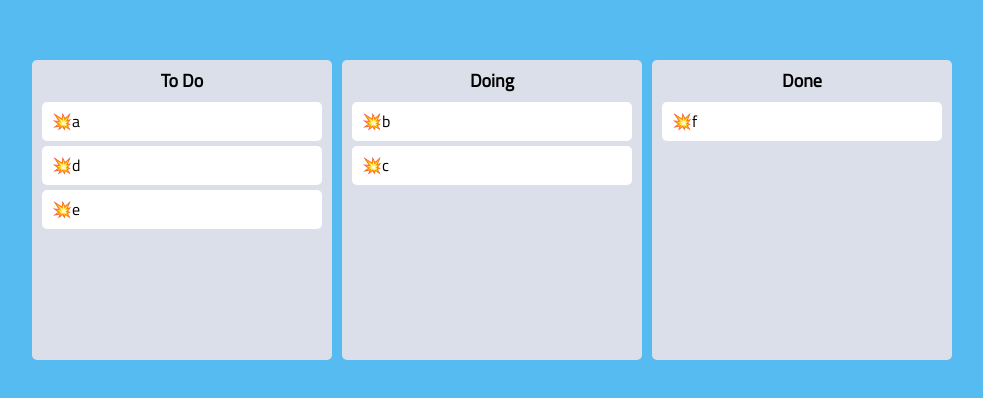
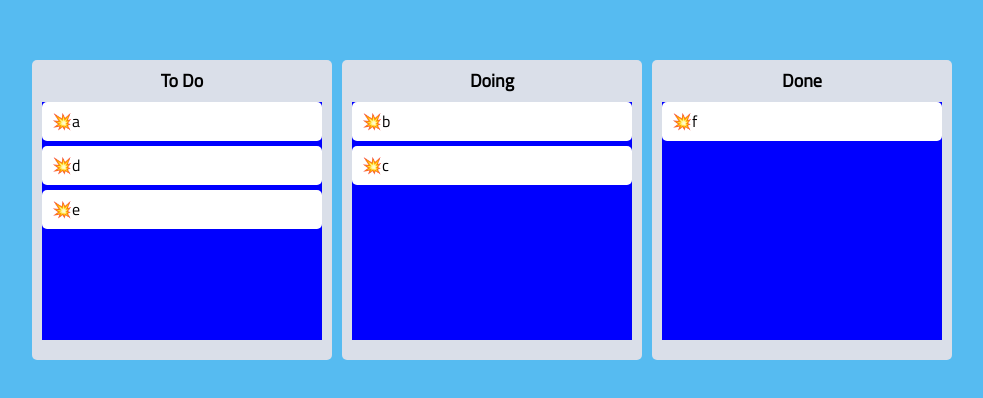
Before and after one commit to ny0011/todo-list, a React (Create React App) app: page / in a window 1280 px wide. Shown: the part 190-588 px from the top of the page, without its empty margins (148-1131 px from the left). Built offline with nearby package versions, Linux system fonts and the light colour scheme.

Commit message:
6.11 Droppable Snapshot

```diff
--- a/src/App.tsx
+++ b/src/App.tsx
@@ -58,7 +58,9 @@
       <Wrapper>
         <Boards>
           {Object.keys(toDos).map((boardId) => {
-            return <Board toDos={toDos[boardId]} boardId={boardId} />;
+            return (
+              <Board toDos={toDos[boardId]} boardId={boardId} key={boardId} />
+            );
           })}
         </Boards>
       </Wrapper>
--- a/src/Components/Board.tsx
+++ b/src/Components/Board.tsx
@@ -10,6 +10,8 @@
   background-color: ${(props) => props.theme.boardColor};
   border-radius: 5px;
   min-height: 300px;
+  display: flex;
+  flex-direction: column;
 `;
 
 const Title = styled.h2`
@@ -18,6 +20,19 @@
   margin-bottom: 10px;
   font-size: 18px;
 `;
+
+interface IAreaProps {
+  isDraggingFromThis: boolean;
+  isDraggingOver: boolean;
+}
+
+const Area = styled.div<IAreaProps>`
+  background-color: ${(props) =>
+    props.isDraggingOver ? "pink" : props.isDraggingFromThis ? "red" : "blue"};
+  flex-grow: 1;
+  transition: background-color 0.3s ease-in-out;
+`;
+
 interface IBoardProps {
   toDos: string[];
   boardId: string;
@@ -28,13 +43,18 @@
     <Wrapper key={boardId}>
       <Title>{boardId}</Title>
       <Droppable droppableId={boardId}>
-        {(magic) => (
-          <div ref={magic.innerRef} {...magic.droppableProps}>
+        {(magic, info) => (
+          <Area
+            ref={magic.innerRef}
+            {...magic.droppableProps}
+            isDraggingOver={info.isDraggingOver}
+            isDraggingFromThis={Boolean(info.draggingFromThisWith)}
+          >
             {toDos.map((todo, index) => (
               <DraggableCard index={index} todo={todo} key={todo} />
             ))}
             {magic.placeholder}
-          </div>
+          </Area>
         )}
       </Droppable>
     </Wrapper>
```
Also changed, not shown: 1 other file (tests, documents, lock files or other folders).
